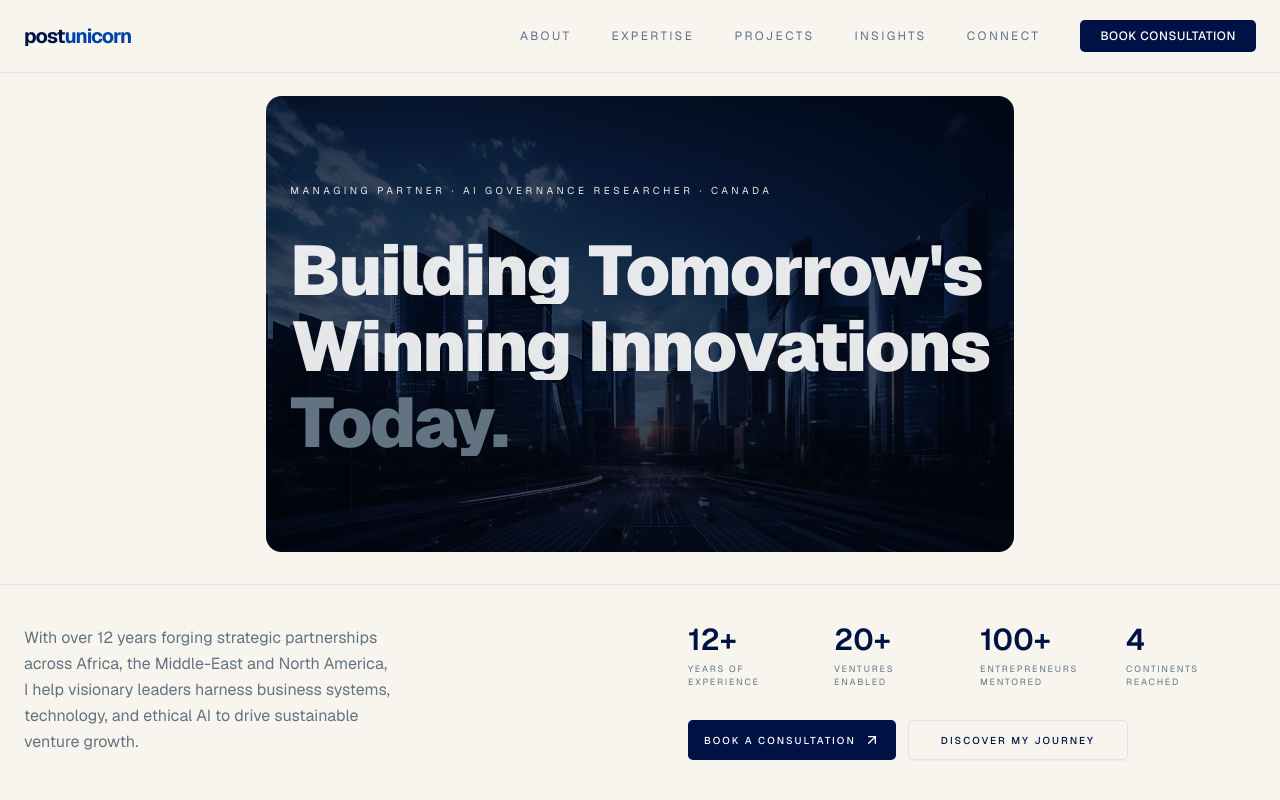
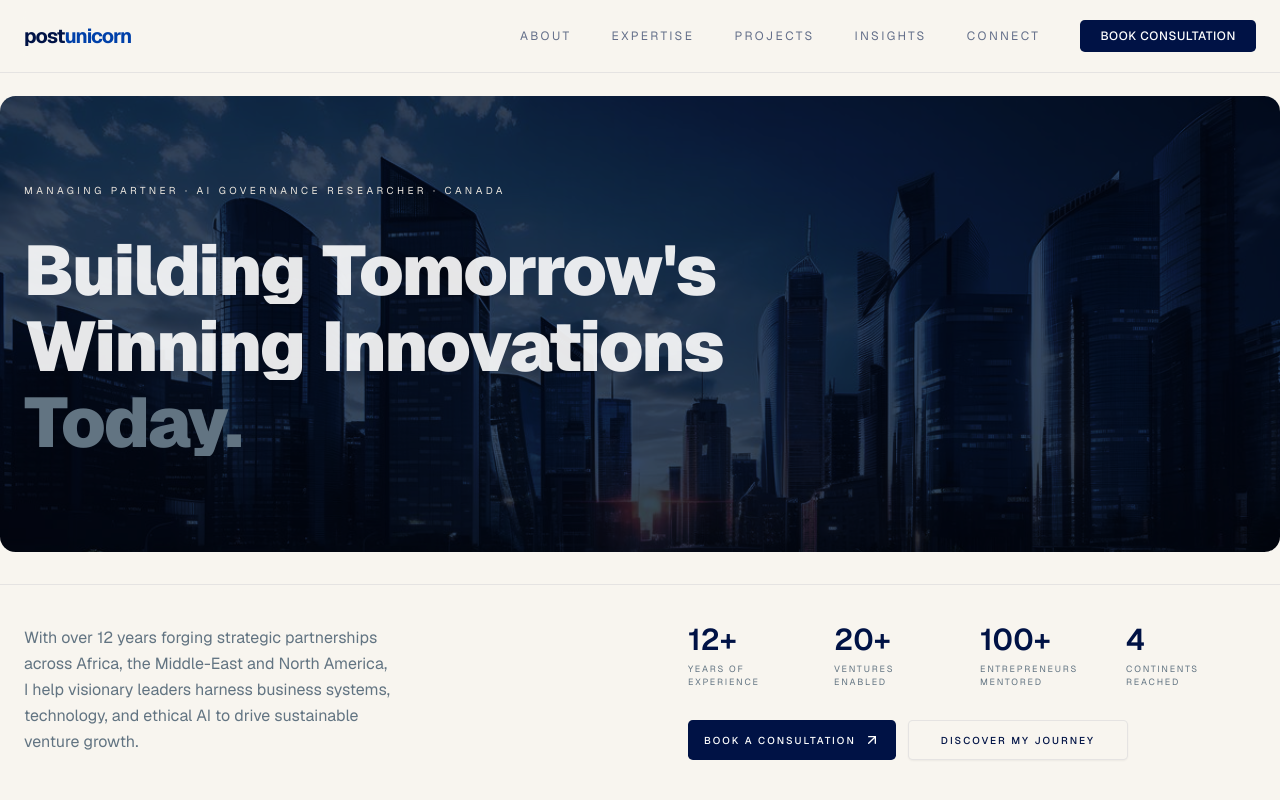
Before and after one commit to mik-max/postunicorn, a Next.js app: page / in a window 1280 px wide. Shown: the top 800 px of the page. Built offline with nearby package versions, Linux system fonts and the light colour scheme.

Commit message:
feat: implemented mobile responsive design

```diff
--- a/components/sections/hero.tsx
+++ b/components/sections/hero.tsx
@@ -107,7 +107,7 @@ export default function Hero() {
     <section className="min-h-[100svh] flex flex-col pt-24 ">
       {/* Headline area — grows to fill space */}
       <div
-        className="flex-1 max-w-[calc(100%-2rem)] sm:max-w-7xl mx-auto px-6 flex flex-col justify-center py-16 rounded-4xl bg-gray-900"
+        className="flex-1 w-[calc(100%-2rem)] sm:w-full max-w-7xl mx-4 sm:mx-auto px-6 flex flex-col justify-center py-16 rounded-4xl bg-gray-900"
         style={{
           backgroundImage: `url(${IMAGES.hero})`,
           backgroundSize: 'cover',
```
